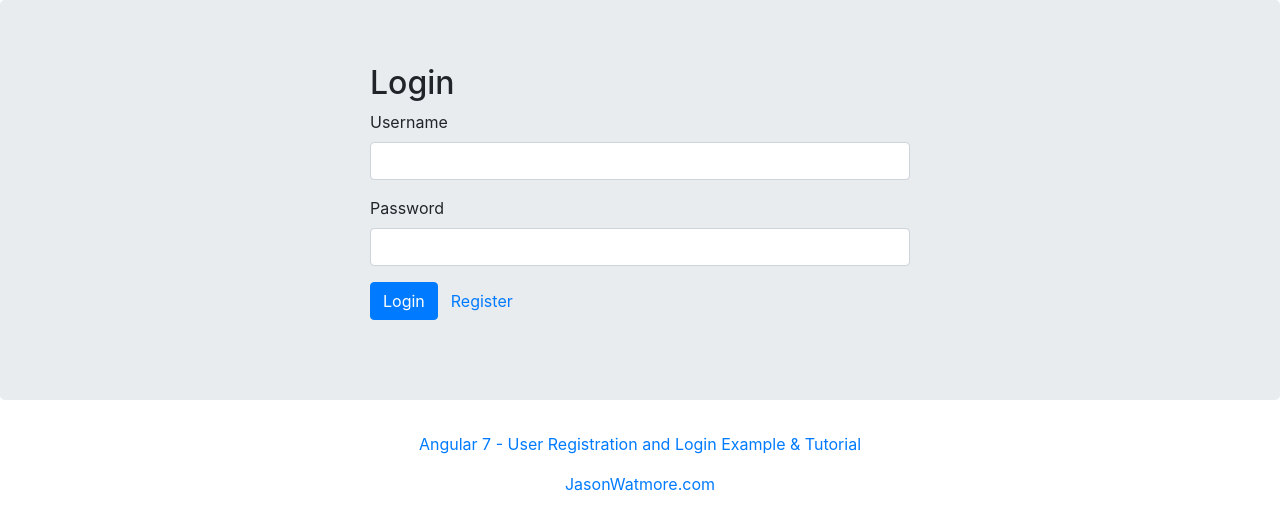
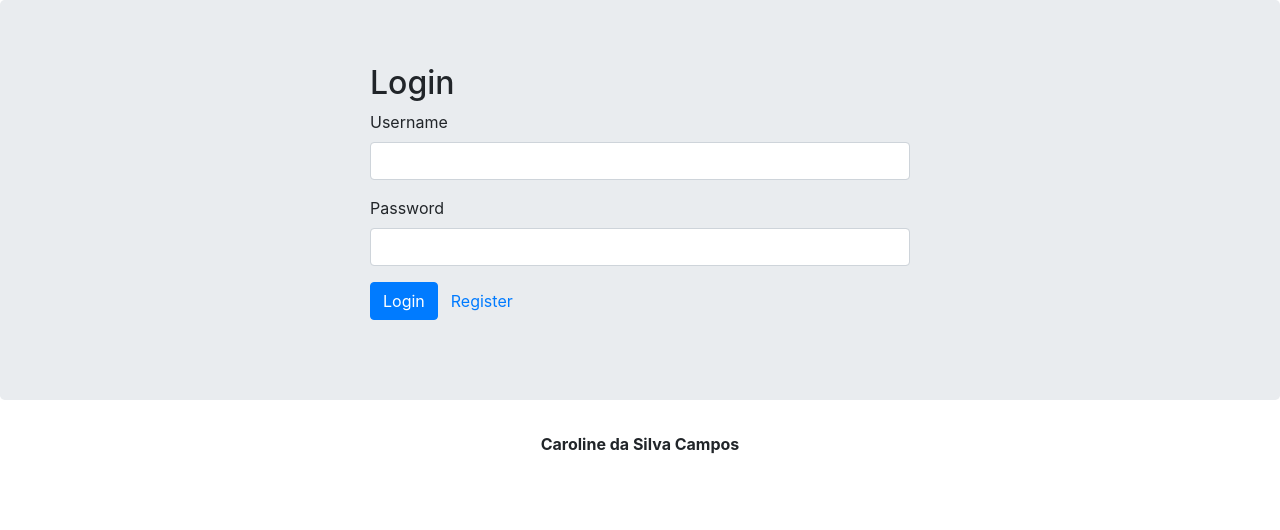
Before and after one commit to carolinecampos/ApollusEHS, an Angular app in the folder apollusehs-web/: page /login in a window 1280 px wide. Shown: the top 530 px of the page. Built offline with nearby package versions, Linux system fonts and the light colour scheme.

Commit message:
adicionando serviço ao login de usuário

```diff
--- a/apollusehs-web/src/app/_services/authentication.service.ts
+++ b/apollusehs-web/src/app/_services/authentication.service.ts
@@ -22,7 +22,13 @@ export class AuthenticationService {
 
     login(username: string, password: string) {
         let httpParams = new HttpParams().set('login', username).set("senha",  password);
-        return this.http.get(this.baseUrl, {params: httpParams});
+        return this.http.get(this.baseUrl, {params: httpParams}).pipe(map(user => {
+            if (user) {
+                localStorage.setItem('currentUser', JSON.stringify(user));
+                this.currentUserSubject.next(<any>user);
+            }
+            return user;
+        }));
         /*return this.http.post<any>(`/users/authenticate`, { username, password })
             .pipe(map(user => {
                 // login successful if there's a jwt token in the response
--- a/apollusehs-web/src/app/app.component.html
+++ b/apollusehs-web/src/app/app.component.html
@@ -21,9 +21,6 @@
 <!-- credits -->
 <div class="text-center">
     <p>
-        <a href="http://jasonwatmore.com/post/2018/10/29/angular-7-user-registration-and-login-example-tutorial" target="_top">Angular 7 - User Registration and Login Example & Tutorial</a>
-    </p>
-    <p>
-        <a href="http://jasonwatmore.com" target="_top">JasonWatmore.com</a>
+        <strong>Caroline da Silva Campos</strong>
     </p>
 </div>
--- a/apollusehs-web/src/app/home/home.component.ts
+++ b/apollusehs-web/src/app/home/home.component.ts
@@ -16,12 +16,14 @@ export class HomeComponent implements OnInit, OnDestroy {
         private userService: UserService
     ) {
         this.currentUserSubscription = this.authenticationService.currentUser.subscribe(user => {
+            console.log("chegou no home");
+            console.log(user);
             this.currentUser = user;
         });
     }
 
     ngOnInit() {
-        this.loadAllUsers();
+        //this.loadAllUsers();
     }
 
     ngOnDestroy() {
--- a/apollusehs-web/src/app/login/login.component.ts
+++ b/apollusehs-web/src/app/login/login.component.ts
@@ -51,13 +51,9 @@ export class LoginComponent implements OnInit {
             .pipe(first())
             .subscribe(
                 data => {
-                    console.log("login");
                     this.router.navigate([this.returnUrl]);
-                    console.log(data);
                 },
                 error => {
-                    console.log("não foi");
-                    console.log(error);
                     this.alertService.error(error);
                     this.loading = false;
                 });
```
Also changed, not shown: apollusehs-web/src/app/_models/user.ts (+6 -6 lines).
